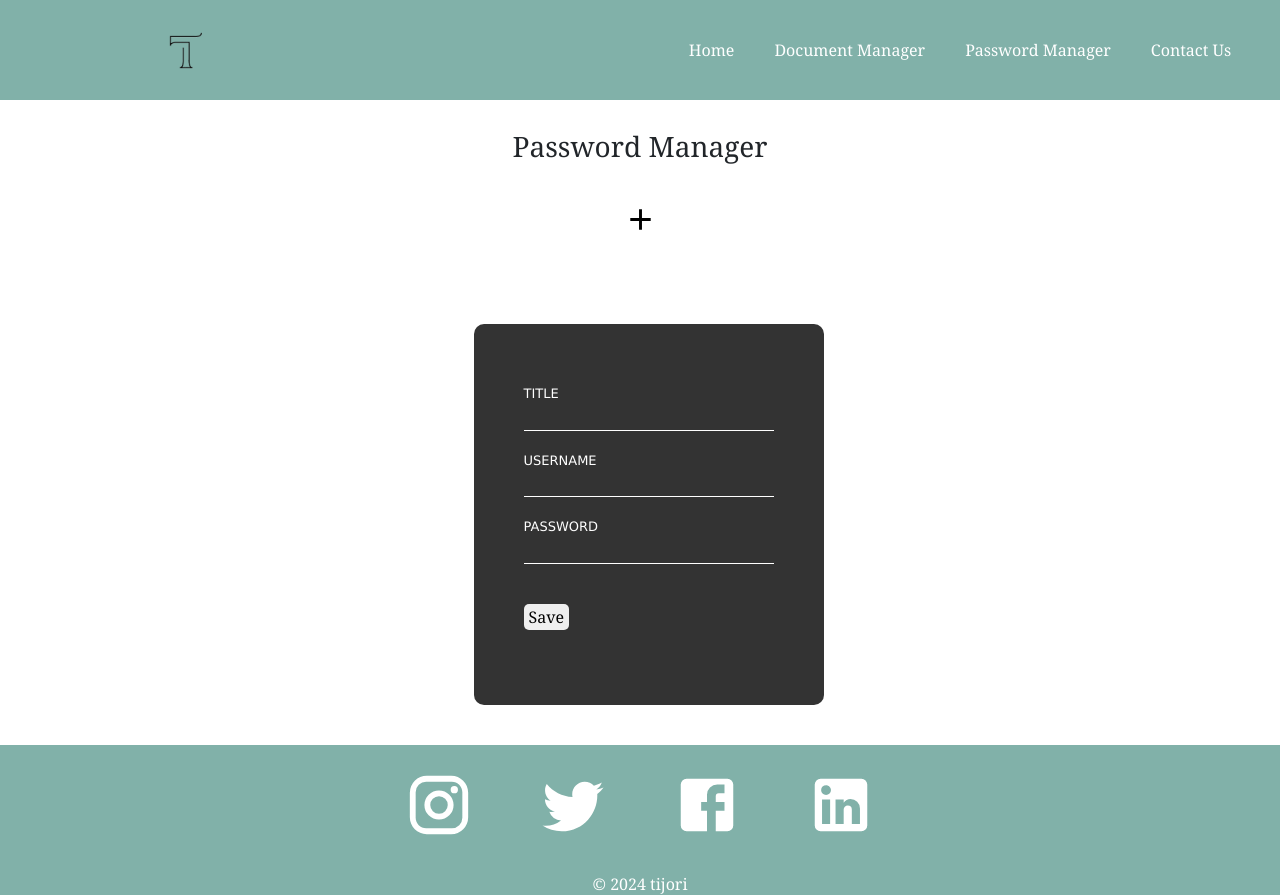
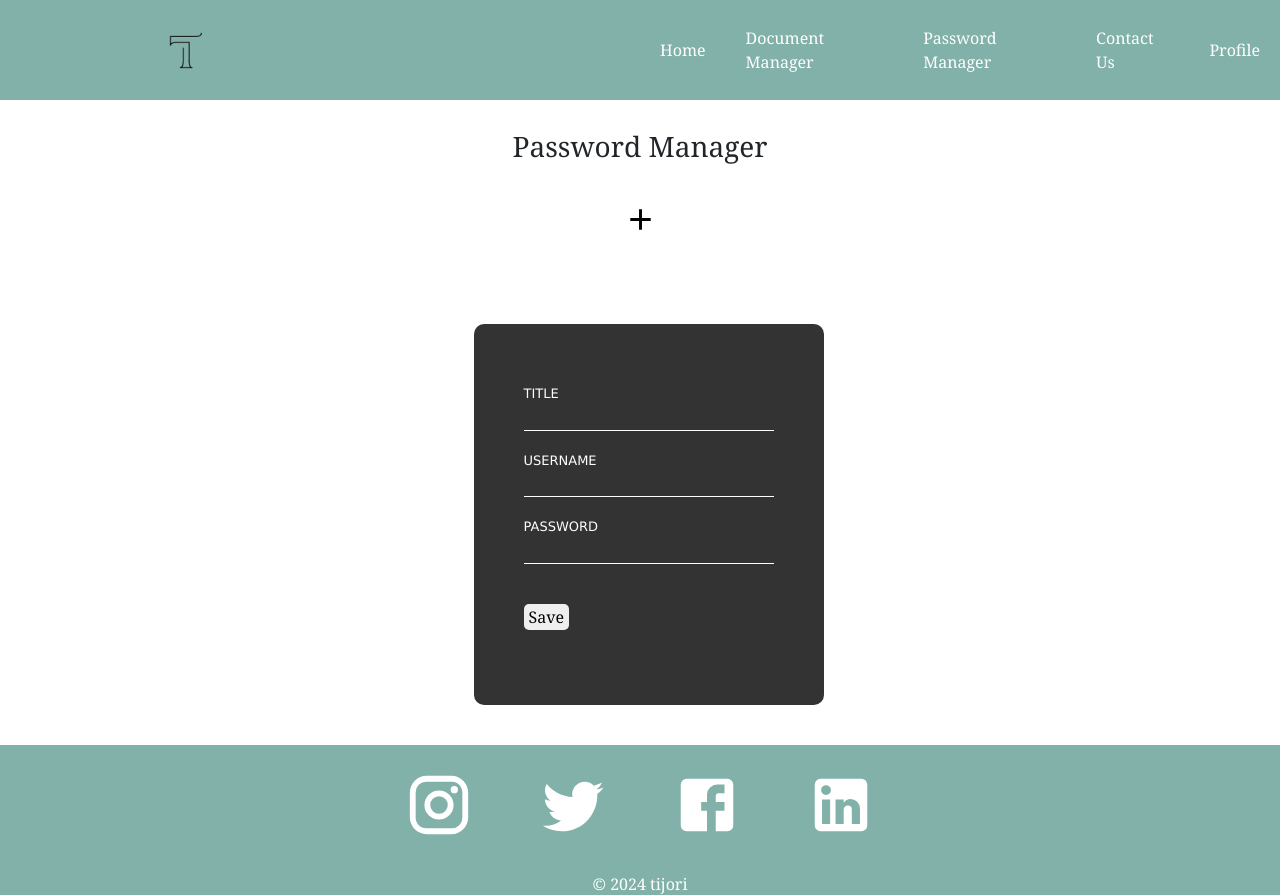
Before and after one commit to Arpit1812/Tijori, a React (Vite) app: page /passwordManager in a window 1280 px wide. Built offline with nearby package versions, Linux system fonts and the light colour scheme.

Commit message:
Update Navbar.tsx
dashboardd option added

```diff
--- a/src/components/Navbar.tsx
+++ b/src/components/Navbar.tsx
@@ -5,7 +5,6 @@ import "../styles/Navbar.css";
 import ReorderIcon from "@material-ui/icons/Reorder";
 
 function Navbar() {
-
   const [openLinks, setOpenLinks] = useState(false);
   const toggleNavbar = () => {
     setOpenLinks(!openLinks);
@@ -20,8 +19,9 @@ function Navbar() {
           <Link to="/documentManager"> Document Manager </Link>
           <Link to="/passwordManager"> Password Manager </Link>
           <Link to="/contact"> Contact Us </Link>
+          <Link to="/dashboard"> Profile </Link> {/*route to dashboard*/}
           <button onClick={toggleNavbar}>
-          <ReorderIcon />
+            <ReorderIcon />
           </button>
         </div>
       </div>
@@ -30,6 +30,7 @@ function Navbar() {
         <Link to="/documentManager"> Document Manager </Link>
         <Link to="/passwordManager"> Password Manager </Link>
         <Link to="/contact"> Contact Us </Link>
+        <Link to="/dashboard"> Profile </Link> {/*route to dashboard*/}
         <button onClick={toggleNavbar}>
           <ReorderIcon />
         </button>
```
